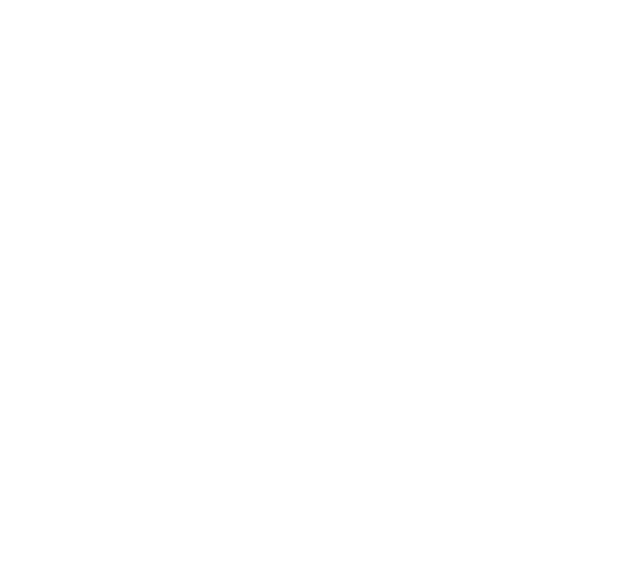
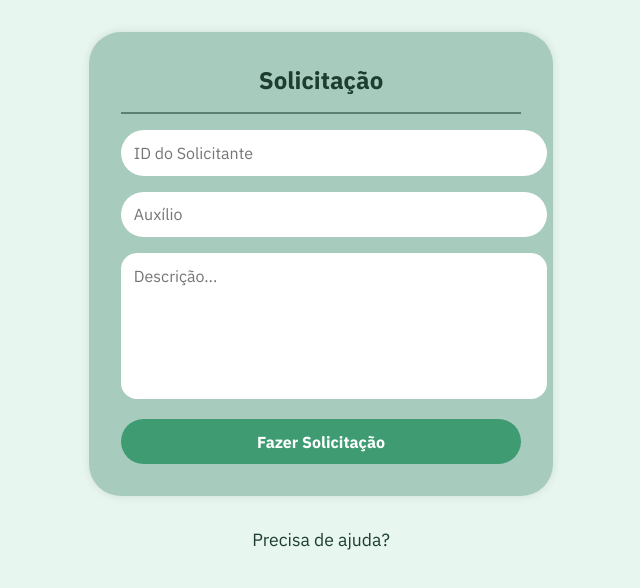
Before and after one commit to pedrohenrique1421/Igarassu, a React (Vite) app: page /nova-solicitacao in a window 1280 px wide. Before the commit this address had no page. Shown: the top 588 px of the page, without its empty margins (319-959 px from the left). Built offline with nearby package versions, Linux system fonts and the light colour scheme.

Commit message:
tela de fazer solicitação

```diff
--- a/src/App.jsx
+++ b/src/App.jsx
@@ -2,14 +2,23 @@
 import Home from "./pages/Home";
 import Forms from "./pages/Forms";
 import Dashboard from "./pages/Dashboard";
+import NovaSolicitacaoForm from "./components/NovaSolicitacaoForm";
 
 function App() {
     return (
         <Router>
             <Routes>
+                {/* página inicial */}
                 <Route path="/" element={<Home />} />
+
+                {/* cadastro de solicitante (mantém o /form) */}
                 <Route path="/form" element={<Forms />} />
+
+                {/* dashboard */}
                 <Route path="/dashboard" element={<Dashboard />} />
+
+                {/* 👉 nova rota para o formulário de solicitação */}
+                <Route path="/nova-solicitacao" element={<NovaSolicitacaoForm />} />
             </Routes>
         </Router>
     );
--- a/src/components/BenefitRequestForm/index.jsx
+++ b/src/components/BenefitRequestForm/index.jsx
@@ -1,14 +1,77 @@
 import styles from "./styles.module.css";
+import { useNavigate } from "react-router-dom";
+import { useState } from "react";
 
 export default function BenefitRequestForm() {
+    const navigate = useNavigate();
+    const [search, setSearch] = useState("");
+
+    // Exemplo de dados (poderia vir de uma API ou contexto global)
+    const solicitacoes = [
+        {
+            nome: "Evelyn Alves",
+            tipo: "Cesta Básica",
+            status: "Pendente",
+            horario: "10:31",
+            data: "01/01/2025",
+            id: "3A15SD57E",
+            foto: "https://i.pravatar.cc/40"
+        },
+        {
+            nome: "Rafael Santos",
+            tipo: "Auxílio Fune.",
+            status: "Pendente",
+            horario: "16:40",
+            data: "01/01/2025",
+            id: "65A2S1354",
+            foto: "https://i.pravatar.cc/40"
+        },
+        // ...outros dados
+    ];
+
     return (
-        <div className={styles.Container}>
-            <h1>Solicitação de Benefício</h1>
-            <div className={styles.content}>
-                <input type="text" placeholder="Nome do Beneficiário" />
-                <input type="text" placeholder="Tipo de Benefício" />
-                <textarea placeholder="Descrição da solicitação" rows={4} />
-                <input type="submit" value="Enviar solicitação" />
+        <div className={styles.pageWrapper}>
+            <div className={styles.Container}>
+                <div className={styles.headerSearch}>
+                    <input
+                        type="text"
+                        placeholder="Pesquisar por Id. Solici..."
+                        value={search}
+                        onChange={(e) => setSearch(e.target.value)}
+                    />
+                </div>
+
+                <div className={styles.tableArea}>
+                    <div className={styles.tableHeader}>
+                        <span>Nome</span>
+                        <span>Solicitação</span>
+                        <span>Status</span>
+                        <span>Horário</span>
+                        <span>Data</span>
+                        <span>Id. Solici.</span>
+                    </div>
+                    {solicitacoes
+                        .filter((s) => s.id.includes(search.toUpperCase()))
+                        .map((s, idx) => (
+                            <div key={idx} className={styles.tableRow}>
+                                <span className={styles.nome}>
+                                    <img src={s.foto} alt="foto" /> {s.nome}
+                                </span>
+                                <span>{s.tipo}</span>
+                                <span>{s.status}</span>
+                                <span>{s.horario}</span>
+                                <span>{s.data}</span>
+                                <span>{s.id}</span>
+                            </div>
+                        ))}
+                </div>
+
+                <button
+                    className={styles.btnNovaSolicitacao}
+                    onClick={() => navigate("/nova-solicitacao")}
+                >
+                    Fazer Nova Solicitação
+                </button>
             </div>
         </div>
     );
--- /dev/null
+++ b/src/components/BenefitRequestForm/styles.module.css
@@ -0,0 +1,98 @@
+.Container {
+    display: flex;
+    flex-direction: column;
+    height: 100%;
+    padding: 1rem;
+    background-color: #eaf4ee;
+    font-family: sans-serif;
+}
+
+.headerSearch {
+    display: flex;
+    align-items: center;
+    background: #a7bcb2;
+    padding: 0.5rem 1rem;
+    border-radius: 8px;
+    margin-bottom: 1rem;
+}
+
+.headerSearch input {
+    width: 100%;
+    padding: 0.5rem;
+    border: none;
+    background: transparent;
+    outline: none;
+    font-size: 1rem;
+}
+
+.tableArea {
+    display: flex;
+    flex-direction: column;
+    background: white;
+    border-radius: 8px;
+    overflow-y: auto;
+    flex-grow: 1;
+    margin-bottom: 1.5rem; /* Adicionado espaçamento abaixo da tabela */
+}
+
+.tableHeader, .tableRow {
+    display: grid;
+    grid-template-columns: 2fr 1.5fr 1fr 1fr 1fr 1.5fr;
+    padding: 0.75rem 1rem;
+    align-items: center;
+    border-bottom: 1px solid #ddd;
+}
+
+.tableHeader {
+    font-weight: bold;
+    background: #f4f4f4;
+}
+
+.tableRow img {
+    width: 32px;
+    height: 32px;
+    border-radius: 50%;
+    margin-right: 0.5rem;
+}
+
+.nome {
+    display: flex;
+    align-items: center;
+    gap: 0.5rem;
+}
+
+.btnNovaSolicitacao {
+    align-self: flex-end;
+    padding: 0.75rem 2rem;
+    background: #4CAF88;
+    color: white;
+    font-size: 1rem;
+    border: none;
+    border-radius: 8px;
+    cursor: pointer;
+    transition: background 0.3s;
+    margin-top: 1.5rem;
+}
+
+
+.pageWrapper {
+    display: flex;
+    justify-content: center;
+    align-items: flex-start;
+    padding: 2rem;
+    min-height: 100vh;
+    background-color: #c3dcd1; /* mesmo tom do fundo */
+    box-sizing: border-box;
+}
+
+.Container {
+    width: 100%;
+    max-width: 900px;
+    background-color: #eaf4ee;
+    border-radius: 12px;
+    padding: 1rem;
+    box-shadow: 0 4px 12px rgba(0, 0, 0, 0.05);
+    display: flex;
+    flex-direction: column;
+    font-family: sans-serif;
+}
--- a/src/components/List/index.jsx
+++ b/src/components/List/index.jsx
@@ -5,20 +5,8 @@
 import img from "../../assets/Search.svg";
 import dataBene from "../../manager/exem.js";
 
-// Formulário simples para solicitar benefício
-function BenefitRequestForm() {
-    return (
-        <div className={styles.Container}>
-            <h1>Solicitação de Benefício</h1>
-            <div className={styles.formContent}>
-                <input type="text" placeholder="Nome do Beneficiário" />
-                <input type="text" placeholder="Tipo de Benefício" />
-                <textarea placeholder="Descrição" rows={4}></textarea>
-                <input type="submit" value="Enviar Solicitação" />
-            </div>
-        </div>
-    );
-}
+// ✅ Importa o componente externo correto
+import BenefitRequestForm from "../BenefitRequestForm";
 
 // Item de lista
 const ListaItem = ({ cep, cpf, nis, nome, styler }) => {
@@ -102,7 +90,7 @@
             return <Solicitantes />;
 
         case 2:
-            return <BenefitRequestForm />;
+            return <BenefitRequestForm />; //
 
         case 3:
             if (admPermission) {
--- /dev/null
+++ b/src/components/NovaSolicitacaoForm/index.jsx
@@ -0,0 +1,20 @@
+import styles from "./novaSolicitacao.module.css";
+import { useNavigate } from "react-router-dom";
+
+export default function NovaSolicitacaoForm() {
+    const navigate = useNavigate();
+
+    return (
+        <div className={styles.pageWrapper}>
+            <div className={styles.card}>
+                <h2>Solicitação</h2>
+                <hr />
+                <input type="text" placeholder="ID do Solicitante" />
+                <input type="text" placeholder="Auxílio" />
+                <textarea placeholder="Descrição..."></textarea>
+                <button>Fazer Solicitação</button>
+            </div>
+            <p className={styles.ajuda}>Precisa de ajuda?</p>
+        </div>
+    );
+}
--- /dev/null
+++ b/src/components/NovaSolicitacaoForm/novaSolicitacao.module.css
@@ -0,0 +1,64 @@
+.pageWrapper {
+    display: flex;
+    flex-direction: column;
+    align-items: center;
+    padding: 2rem;
+    min-height: 100vh;
+    background-color: #e7f6ef;
+}
+
+.card {
+    background-color: #a7cbbd;
+    padding: 2rem;
+    border-radius: 2rem;
+    box-shadow: 0 0 10px rgba(0, 0, 0, 0.1);
+    max-width: 400px;
+    width: 100%;
+    text-align: center;
+}
+
+.card h2 {
+    margin-bottom: 0.5rem;
+    color: #1e3d32;
+}
+
+.card hr {
+    margin: 1rem 0;
+    border: none;
+    border-top: 2px solid #5c7f73;
+}
+
+.card input,
+.card textarea {
+    width: 100%;
+    margin-bottom: 1rem;
+    padding: 0.8rem;
+    border: none;
+    border-radius: 1.5rem;
+    background-color: #ffffff;
+    font-size: 1rem;
+}
+
+.card textarea {
+    resize: none;
+    height: 120px;
+    border-radius: 1rem;
+}
+
+.card button {
+    background-color: #3e9b72;
+    color: white;
+    font-weight: bold;
+    border: none;
+    padding: 0.8rem 1.5rem;
+    border-radius: 2rem;
+    cursor: pointer;
+    width: 100%;
+    font-size: 1rem;
+}
+
+.ajuda {
+    margin-top: 2rem;
+    color: #1e3d32;
+    font-size: 1.1rem;
+}
```
